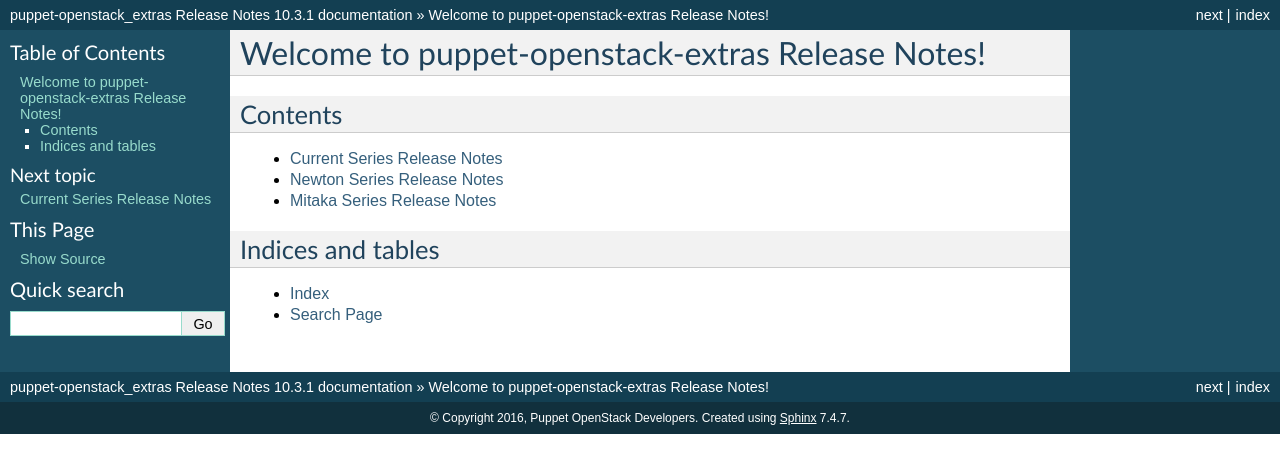
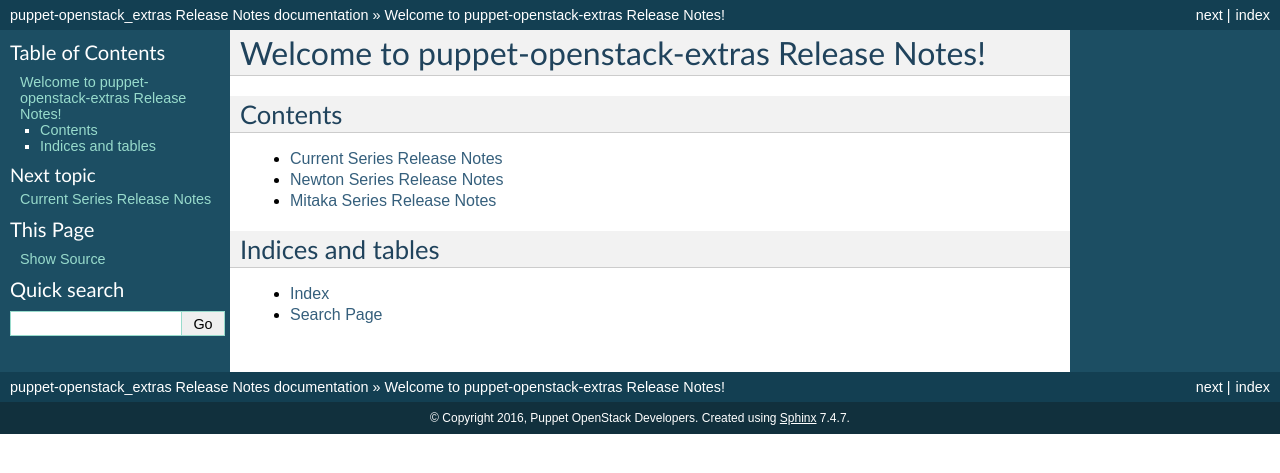
Before and after one commit to openstack/puppet-openstack_extras, a Sphinx documentation site: the page built from releasenotes/source/index.rst, in a window 1280 px wide. Shown: the top 473 px of the page. Built offline with Sphinx 7.4.7, drawn with Linux system fonts in a browser that asks for light colours.

Commit message:
Prepare for Ocata post release
Prepare the metadata configuration for a new Ocata release.

Change-Id: I281cd6c43b104233ead4af0ea88ab3d265917ad7

```diff
--- a/metadata.json
+++ b/metadata.json
@@ -1,6 +1,6 @@
 {
     "name": "openstack-openstack_extras",
-  "version": "10.3.1",
+    "version": "10.4.0",
     "author": "OpenStack Contributors",
     "summary": "Puppet OpenStack Extras Module",
     "license": "Apache-2.0",
--- a/releasenotes/source/conf.py
+++ b/releasenotes/source/conf.py
@@ -51,9 +51,9 @@
 # built documents.
 #
 # The short X.Y version.
-version = '10.3.1'
+version = ''
 # The full version, including alpha/beta/rc tags.
-release = '10.3.1'
+release = ''
 
 # The language for content autogenerated by Sphinx. Refer to documentation
 # for a list of supported languages.
```
Lines whose indentation alone changed are shown as unchanged.
